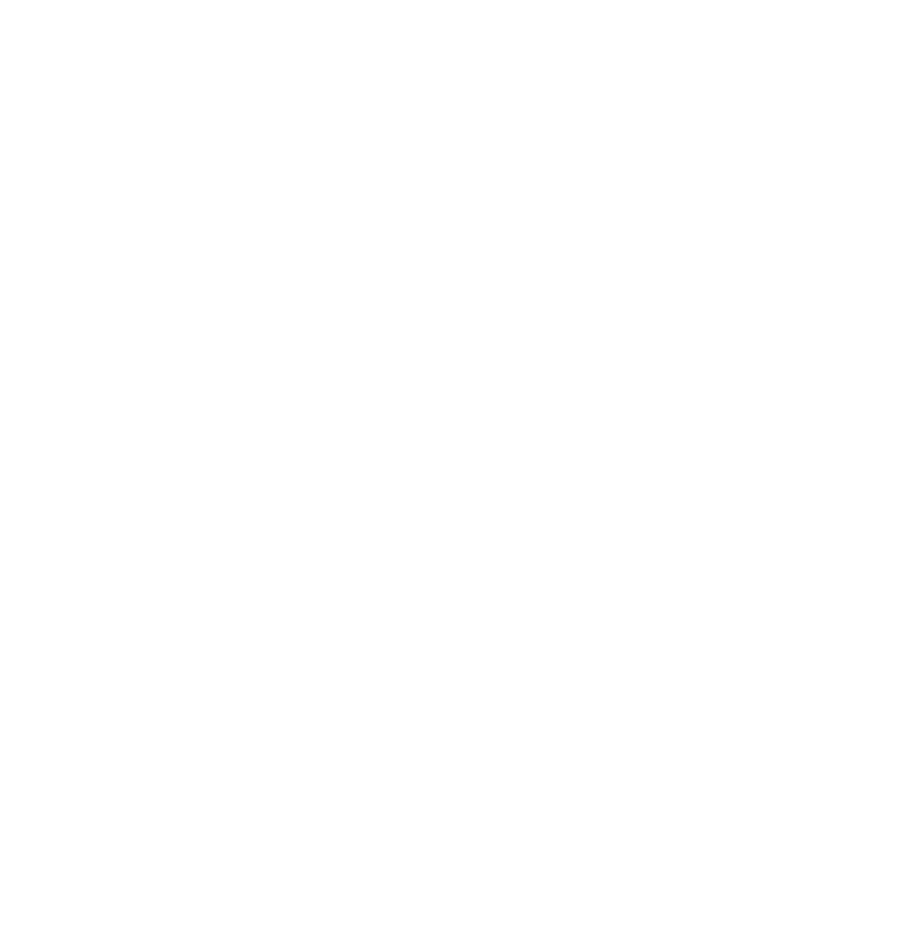
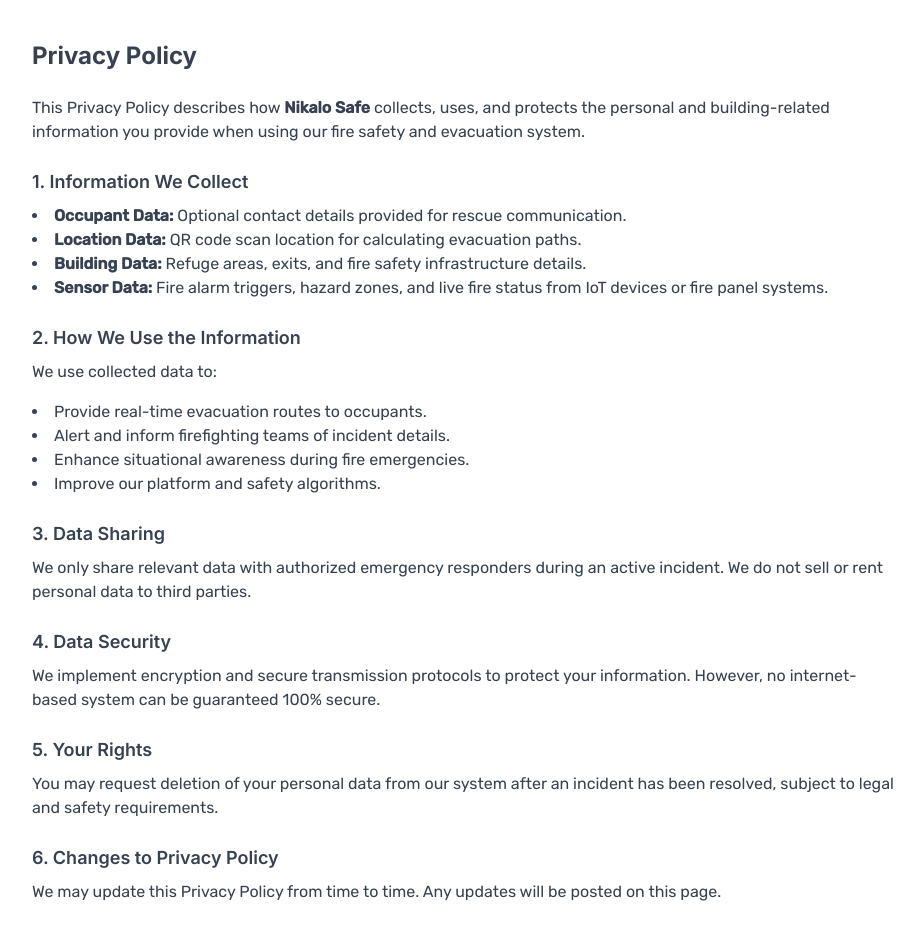
Before and after one commit to 10-Dimensions-Design-Services/nikalo-safe, a React (Create React App) app in the folder client/: page /privacy-policy in a window 1280 px wide. Before the commit this address had no page. Shown: the top 937 px of the page, without its empty margins (176-1100 px from the left). Before the commit the page ends 800 px from the top, so only its background shows below. Built offline with nearby package versions, Linux system fonts and the light colour scheme.

Commit message:
Added Terms of use and privacy policy

```diff
--- a/client/src/App.jsx
+++ b/client/src/App.jsx
@@ -5,6 +5,8 @@
 import AboutUs from './pages/AboutUs';
 import ContactUs from './pages/ContactUs';
 import ScrollToHashElement from './components/ScrollToHashElement';
+import TermsOfUse from "./components/TermsOfUse";
+import PrivacyPolicy from "./components/PrivacyPolicy";
 
 function App() {
   return (
@@ -16,6 +18,8 @@
           <Route path="/solutions" element={<SolutionPage />} />
           <Route path="/about" element={<AboutUs />} />
           <Route path="/contactus" element={<ContactUs />} />
+          <Route path="/terms-of-use" element={<TermsOfUse />} />
+          <Route path="/privacy-policy" element={<PrivacyPolicy />} />
         </Routes>
       </div>
     </Router>
--- /dev/null
+++ b/client/src/components/PrivacyPolicy.jsx
@@ -0,0 +1,76 @@
+
+import React from "react";
+
+export default function PrivacyPolicy() {
+  return (
+    <div className="max-w-4xl mx-auto px-4 py-10 text-gray-700">
+      <h1 className="text-2xl font-bold mb-6">Privacy Policy</h1>
+      <p className="mb-4">
+        This Privacy Policy describes how <strong>Nikalo Safe</strong> collects,
+        uses, and protects the personal and building-related information you
+        provide when using our fire safety and evacuation system.
+      </p>
+
+      <h2 className="text-lg font-semibold mt-6 mb-2">1. Information We Collect</h2>
+      <ul className="list-disc list-inside mb-4">
+        <li>
+          <strong>Occupant Data:</strong> Optional contact details provided for
+          rescue communication.
+        </li>
+        <li>
+          <strong>Location Data:</strong> QR code scan location for calculating
+          evacuation paths.
+        </li>
+        <li>
+          <strong>Building Data:</strong> Refuge areas, exits, and fire safety
+          infrastructure details.
+        </li>
+        <li>
+          <strong>Sensor Data:</strong> Fire alarm triggers, hazard zones, and
+          live fire status from IoT devices or fire panel systems.
+        </li>
+      </ul>
+
+      <h2 className="text-lg font-semibold mt-6 mb-2">2. How We Use the Information</h2>
+      <p className="mb-4">
+        We use collected data to:
+      </p>
+      <ul className="list-disc list-inside mb-4">
+        <li>Provide real-time evacuation routes to occupants.</li>
+        <li>Alert and inform firefighting teams of incident details.</li>
+        <li>Enhance situational awareness during fire emergencies.</li>
+        <li>Improve our platform and safety algorithms.</li>
+      </ul>
+
+      <h2 className="text-lg font-semibold mt-6 mb-2">3. Data Sharing</h2>
+      <p className="mb-4">
+        We only share relevant data with authorized emergency responders during
+        an active incident. We do not sell or rent personal data to third
+        parties.
+      </p>
+
+      <h2 className="text-lg font-semibold mt-6 mb-2">4. Data Security</h2>
+      <p className="mb-4">
+        We implement encryption and secure transmission protocols to protect
+        your information. However, no internet-based system can be guaranteed
+        100% secure.
+      </p>
+
+      <h2 className="text-lg font-semibold mt-6 mb-2">5. Your Rights</h2>
+      <p className="mb-4">
+        You may request deletion of your personal data from our system after an
+        incident has been resolved, subject to legal and safety requirements.
+      </p>
+
+      <h2 className="text-lg font-semibold mt-6 mb-2">6. Changes to Privacy Policy</h2>
+      <p className="mb-4">
+        We may update this Privacy Policy from time to time. Any updates will be
+        posted on this page.
+      </p>
+
+      <p className="mt-8 text-sm text-gray-500">
+        Last updated: {new Date().toLocaleDateString()}
+      </p>
+    </div>
+  );
+}
--- /dev/null
+++ b/client/src/components/TermsOfUse.jsx
@@ -0,0 +1,58 @@
+
+
+export default function TermsOfUse() {
+  return (
+    <div className="max-w-4xl mx-auto px-4 py-10 text-gray-700">
+      <h1 className="text-2xl font-bold mb-6">Terms of Use</h1>
+      <p className="mb-4">
+        Welcome to <strong>Nikalo Safe</strong>. By accessing or using our web-based
+        fire evacuation and safety assistance system, you agree to comply with
+        and be bound by the following Terms of Use. If you do not agree with
+        these terms, please do not use our services.
+      </p>
+
+      <h2 className="text-lg font-semibold mt-6 mb-2">1. Purpose of the Service</h2>
+      <p className="mb-4">
+        Nikalo Safe provides real-time fire evacuation guidance and fire
+        incident awareness through QR code scanning, IoT integration, and
+        communication with rescue teams. The system is designed to assist
+        occupants during emergencies and support firefighting teams with
+        building information and live incident updates.
+      </p>
+
+      <h2 className="text-lg font-semibold mt-6 mb-2">2. User Responsibilities</h2>
+      <ul className="list-disc list-inside mb-4">
+        <li>Use the system only for legitimate safety and evacuation purposes.</li>
+        <li>Follow all local safety procedures and instructions from authorities.</li>
+        <li>Do not attempt to tamper with, hack, or misuse the platform.</li>
+      </ul>
+
+      <h2 className="text-lg font-semibold mt-6 mb-2">3. Accuracy and Availability</h2>
+      <p className="mb-4">
+        While we strive to provide accurate and timely information, Nikalo Safe
+        cannot guarantee the absolute accuracy of evacuation routes or fire
+        status updates. The system depends on sensor data and existing fire
+        panel integrations, which may be affected by hardware, network, or
+        environmental conditions.
+      </p>
+
+      <h2 className="text-lg font-semibold mt-6 mb-2">4. Limitation of Liability</h2>
+      <p className="mb-4">
+        Nikalo Safe is an assistive tool and does not replace the need for
+        personal judgment or compliance with emergency protocols. We are not
+        liable for any loss, injury, or damage arising from the use or inability
+        to use the system.
+      </p>
+
+      <h2 className="text-lg font-semibold mt-6 mb-2">5. Changes to Terms</h2>
+      <p className="mb-4">
+        We may update these Terms of Use at any time. Continued use of the
+        service after changes are posted means you accept the updated terms.
+      </p>
+
+      <p className="mt-8 text-sm text-gray-500">
+        Last updated: {new Date().toLocaleDateString()}
+      </p>
+    </div>
+  );
+}
```
